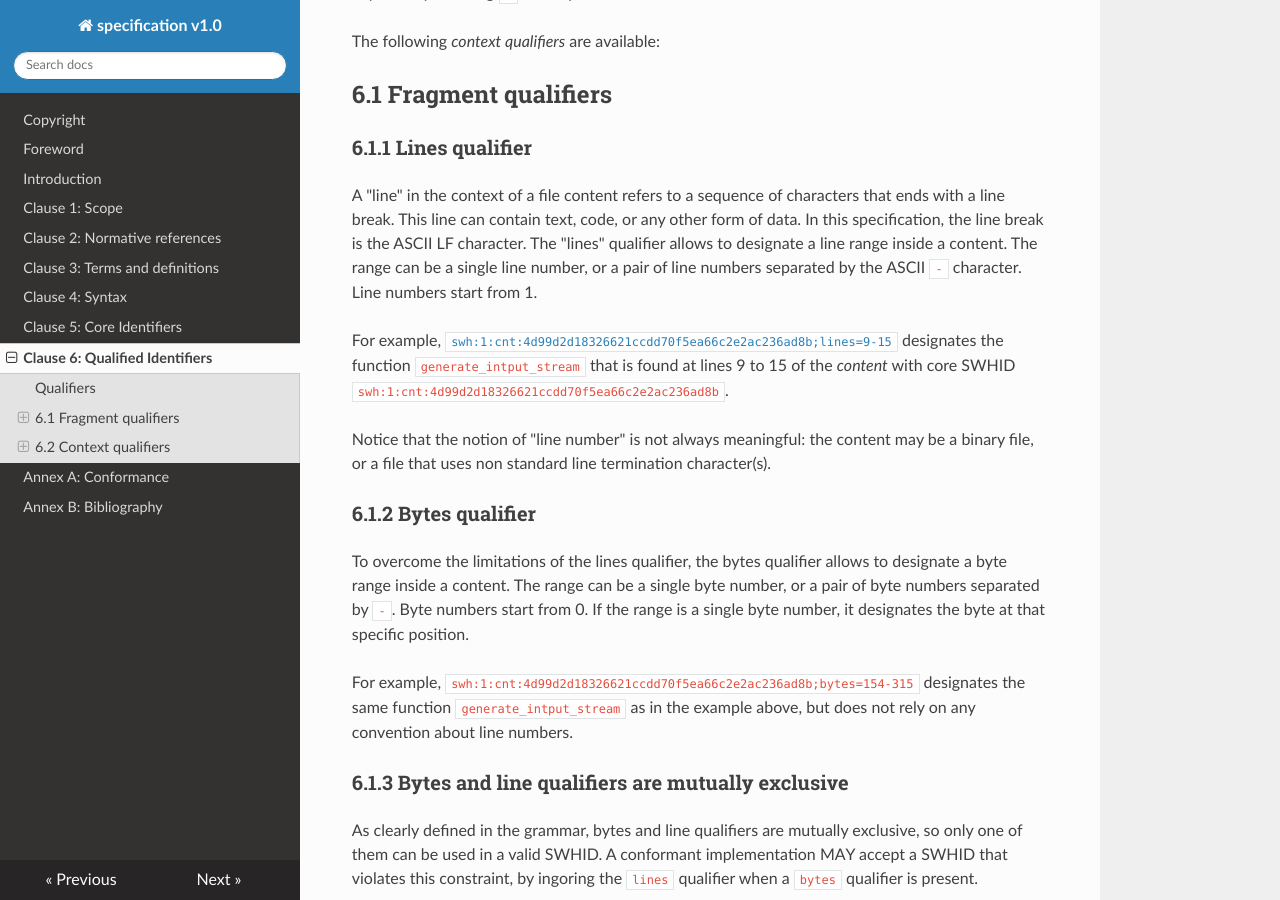
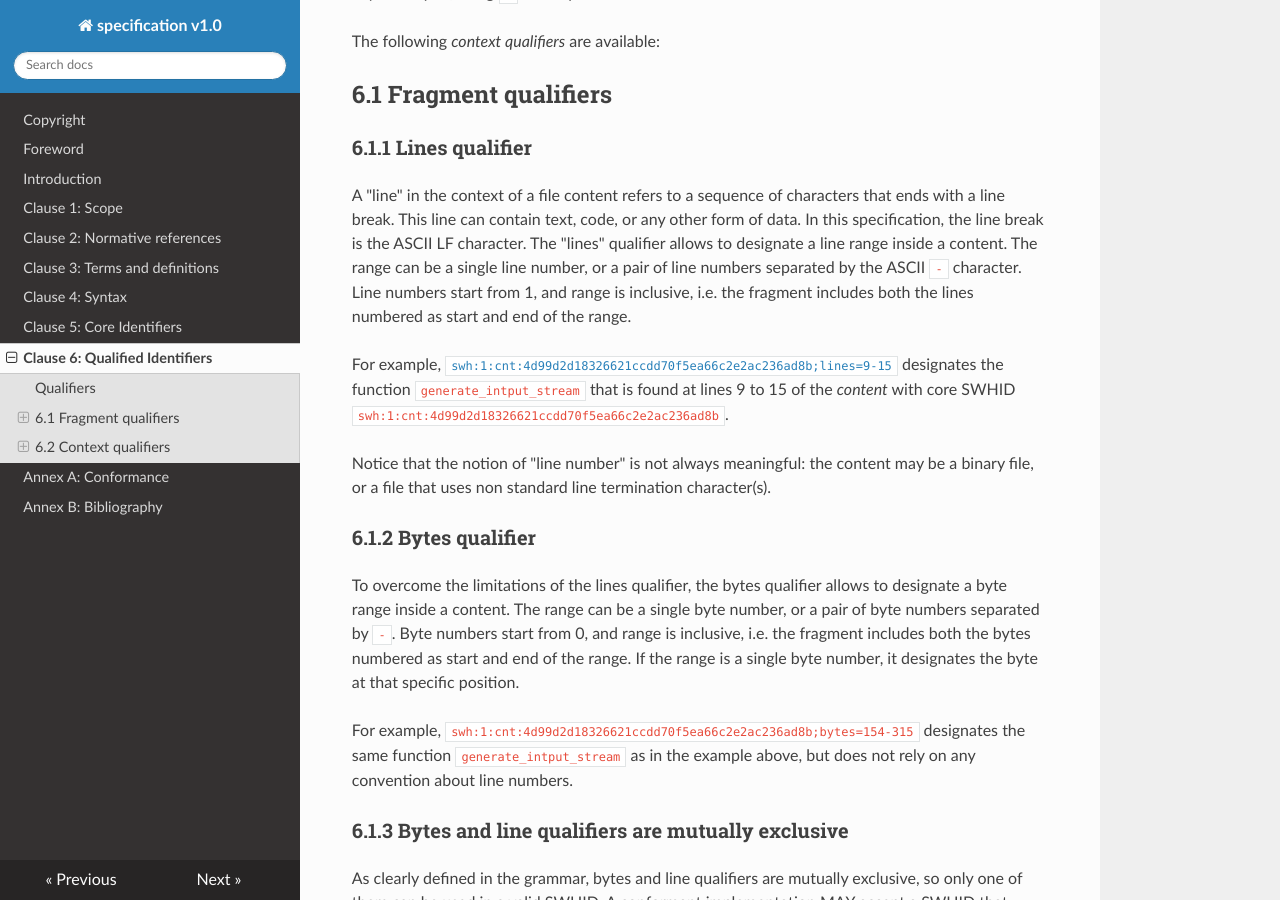
Before and after one commit to swhid/specification, an MkDocs documentation site: the page built from Chapters/6_Qualified_identifiers.md, in a window 1280 px wide and 900 px high, scrolled down 326 px. Built offline with MkDocs 1.6.1, drawn with Linux system fonts in a browser that asks for light colours; nearby versions of some CDN libraries.

Commit message:
Clarify that range includes borders
Signed-off-by: Roberto Di Cosmo <roberto@dicosmo.org>

```diff
--- a/Chapters/6_Qualified_identifiers.md
+++ b/Chapters/6_Qualified_identifiers.md
@@ -18,7 +18,7 @@ The following *context qualifiers* are available:
 A "line" in the context of a file content refers to a sequence of characters that ends with a line break. This line can contain text, code, or any other form of data. In this specification, the line break is the ASCII LF character.
 The "lines" qualifier allows to designate a line range inside a content.
 The range can be a single line number, or a pair of line numbers separated by the ASCII `-` character.
-Line numbers start from 1.
+Line numbers start from 1, and range is inclusive, i.e. the fragment includes both the lines numbered as start and end of the range.
 
 For example, [`swh:1:cnt:4d99d2d18326621ccdd70f5ea66c2e2ac236ad8b;lines=9-15`](https://archive.softwareheritage.org/swh:1:cnt:4d99d2d18326621ccdd70f5ea66c2e2ac236ad8b;lines=9-15)
 designates the function `generate_intput_stream` that is found at lines 9 to 15 of the *content* with core SWHID `swh:1:cnt:4d99d2d18326621ccdd70f5ea66c2e2ac236ad8b`.
@@ -30,7 +30,7 @@ may be a binary file, or a file that uses non standard line termination characte
 
 To overcome the limitations of the lines qualifier, the bytes qualifier allows
 to designate a byte range inside a content.  The range can be a single byte number, or a pair of byte numbers separated by `-`.
-Byte numbers start from 0.
+Byte numbers start from 0, and range is inclusive, i.e. the fragment includes both the bytes numbered as start and end of the range.
 If the range is a single byte number, it designates the byte at that specific position.
 
 For example, `swh:1:cnt:4d99d2d18326621ccdd70f5ea66c2e2ac236ad8b;bytes=154-315`
```
